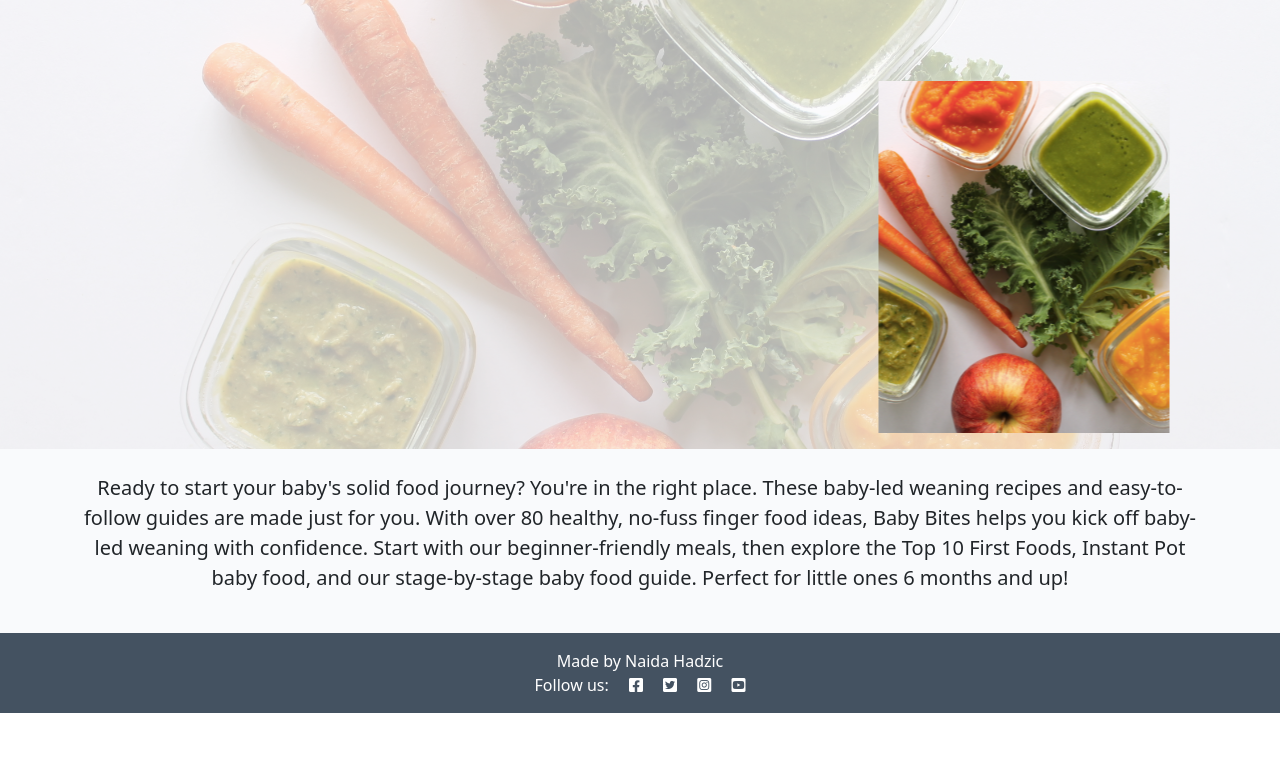
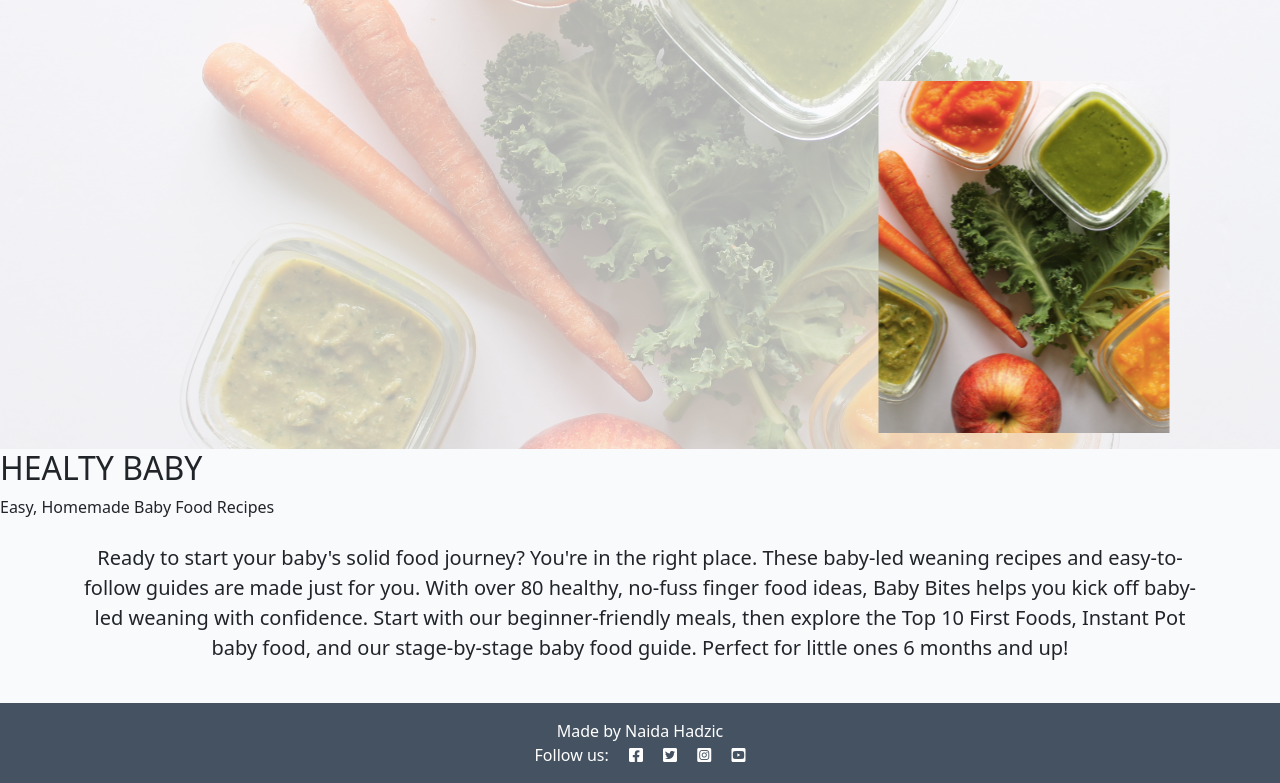
Before and after one commit to Naida1710/baby_bites, a Django app: page / in a window 1280 px wide. Shown: the part 143-926 px from the top of the page. Before the commit the page ends 856 px from the top, so only its background shows below. Run offline with Django 5.2, Linux system fonts and the light colour scheme; data that the repository does not hold is empty; parts of the project's set-up code (start-up, migrations or seed data) failed here and were passed over; some libraries are stand-ins or nearby versions.

Commit message:
Add the headings for the hero section

```diff
--- a/baby_bites/templates/base.html
+++ b/baby_bites/templates/base.html
@@ -110,6 +110,9 @@
             <!-- Overlay Image -->
     <img src="{% static 'images/foodie1.png' %}" alt="Overlay image"
     class="overlay-image">
+    <h2>HEALTY BABY</h2>
+            <p>Easy, Homemade Baby Food Recipes</p>
+        </div>
         </div>
 
         <!-- Intro Paragraph -->
```
